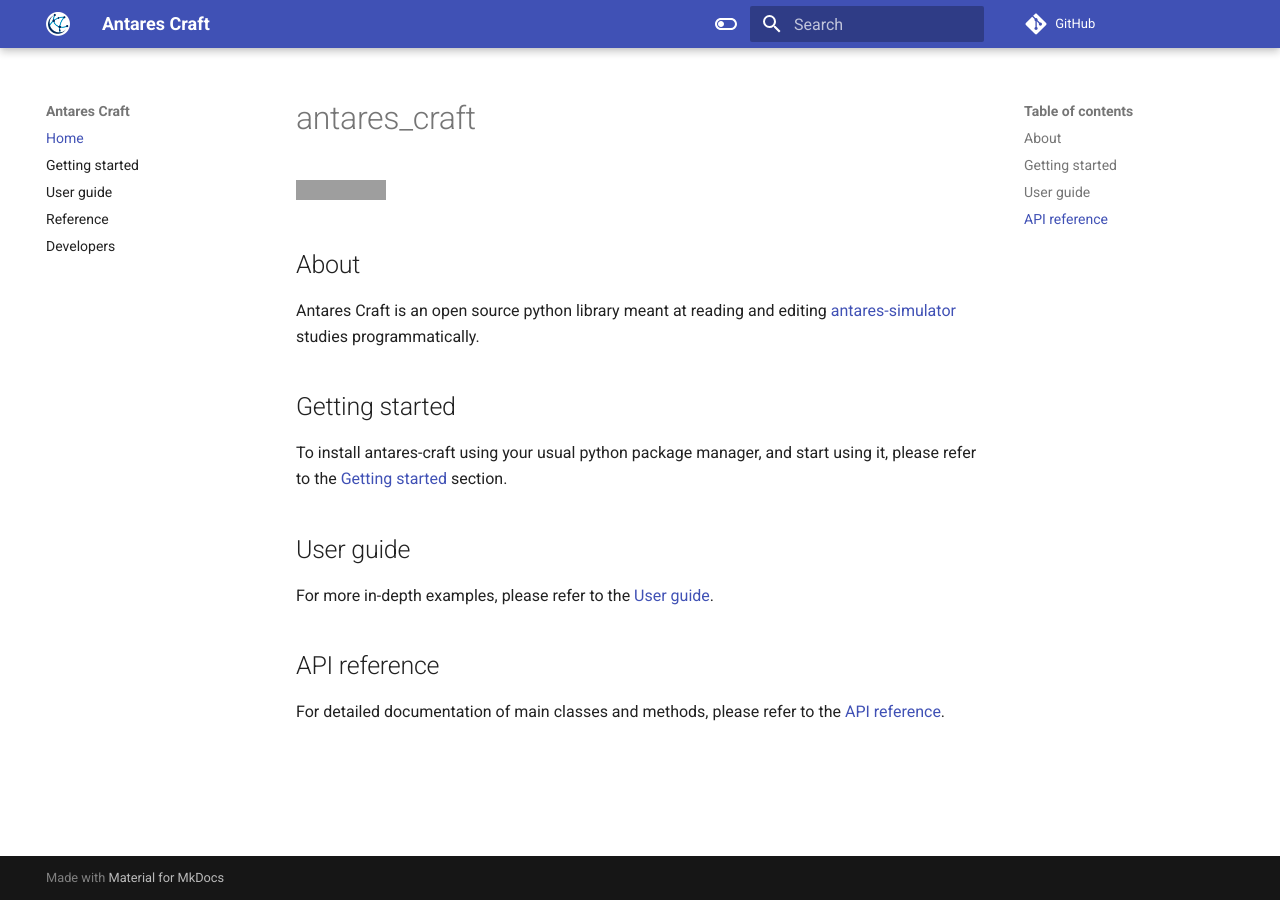
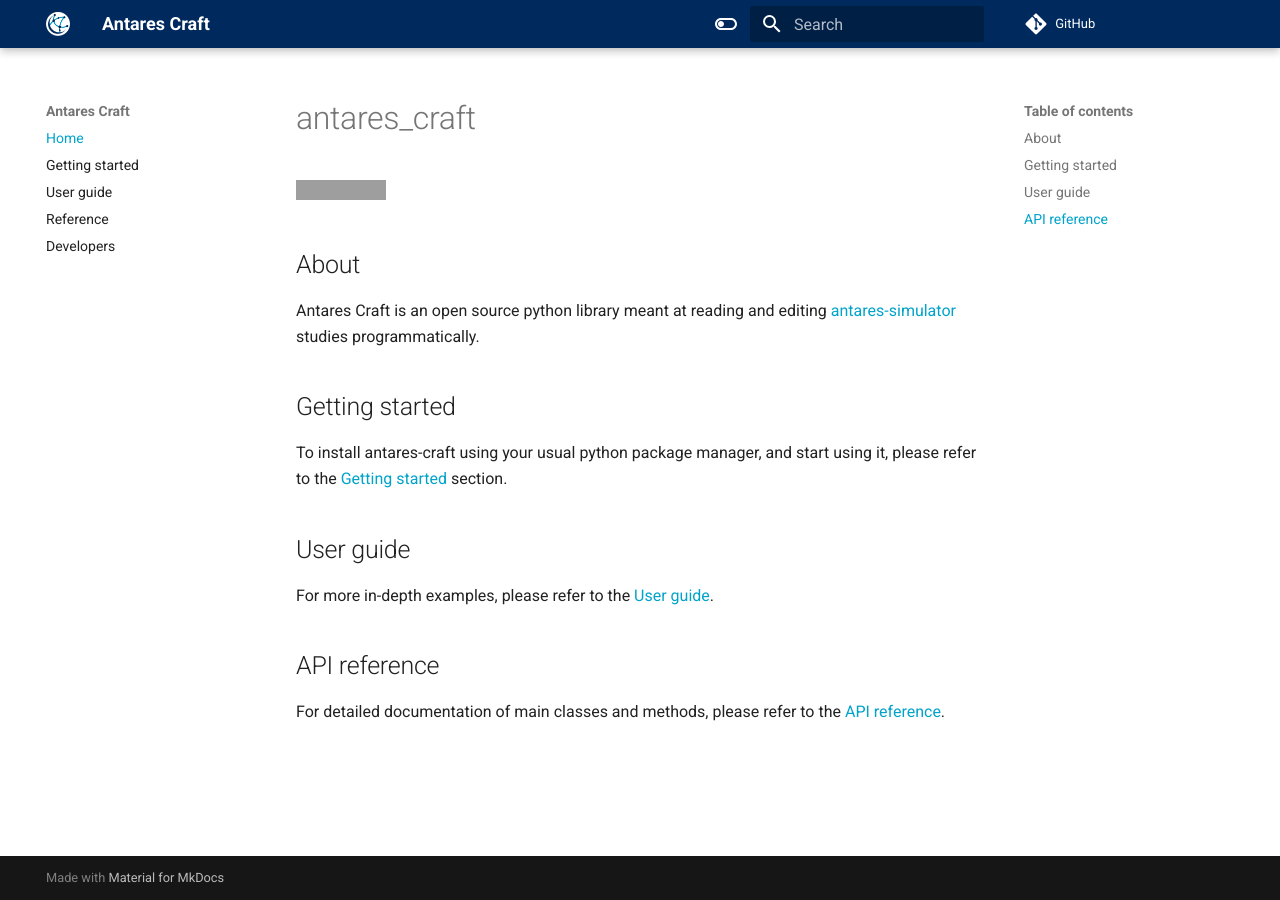
Before and after one commit to AntaresSimulatorTeam/antares_craft, an MkDocs documentation site: the page built from docs/index.md, in a window 1280 px wide. Built offline with MkDocs 1.6.1 and Material for MkDocs 9.7.7, drawn with Linux system fonts in a browser that asks for light colours; comment, search, counter and statistics services are not loaded; grey boxes are pictures that could not be loaded.

Commit message:
doc: add missing stylesheet
Signed-off-by: Sylvain Leclerc <sylvain.leclerc@rte-france.com>

```diff
--- /dev/null
+++ b/docs/stylesheets/extra.css
@@ -0,0 +1,11 @@
+[data-md-color-scheme="antares"] {
+    --md-primary-fg-color:        #002a5e;
+    --md-primary-fg-color--light: #00a3ca;
+    --md-primary-fg-color--dark:  #112446;
+    --md-typeset-a-color:  #00a3ca; /* text link color*/
+    --md-accent-fg-color: #ff9800; /* link color on hover*/
+}
+[data-md-color-scheme="slate"] {
+    --md-hue: 213; /* [0, 360] */
+    --md-accent-fg-color: #ff9800;
+}
--- a/mkdocs.yml
+++ b/mkdocs.yml
@@ -36,3 +36,6 @@
 plugins:
   - search
   - mkdocstrings
+
+extra_css:
+  - stylesheets/extra.css
```
